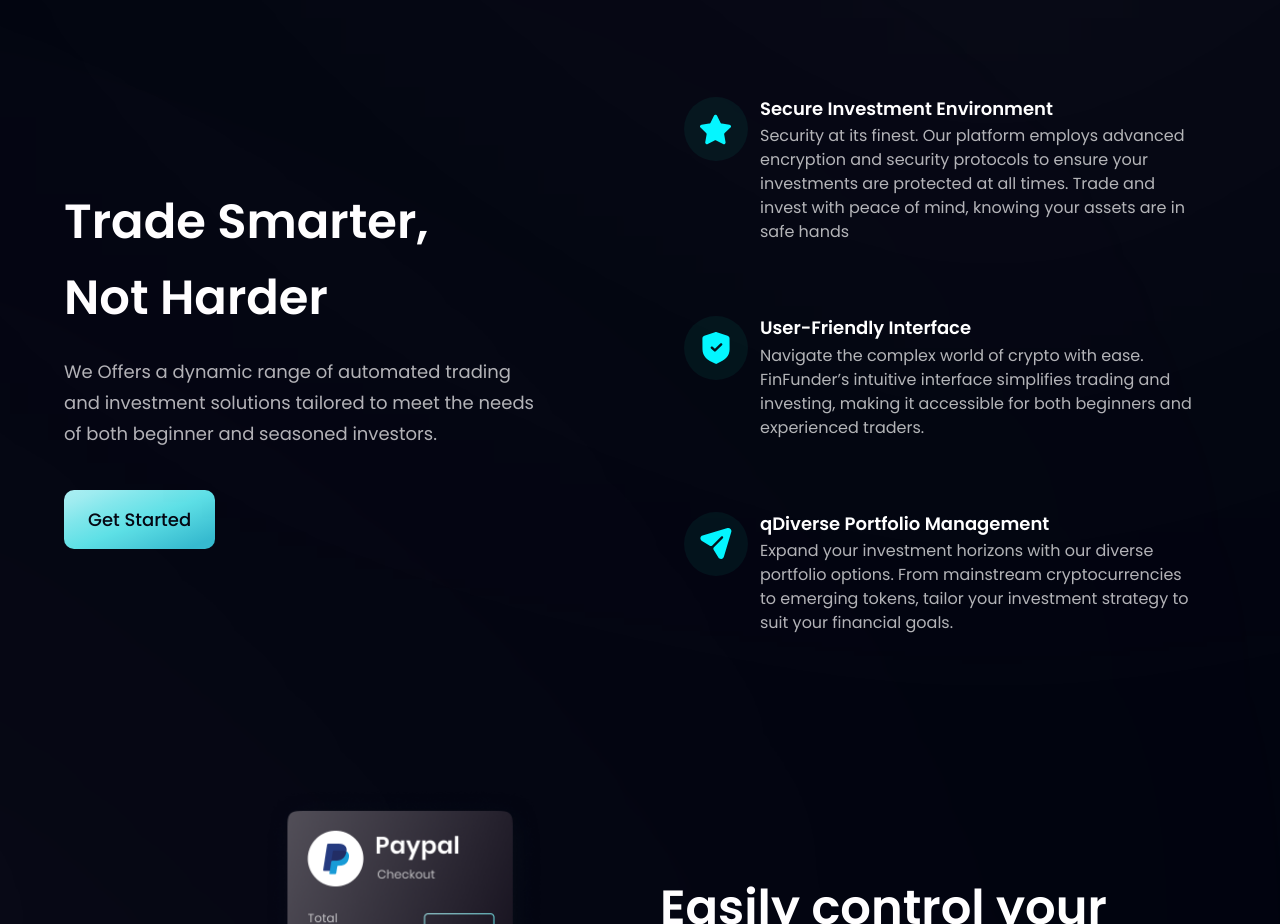
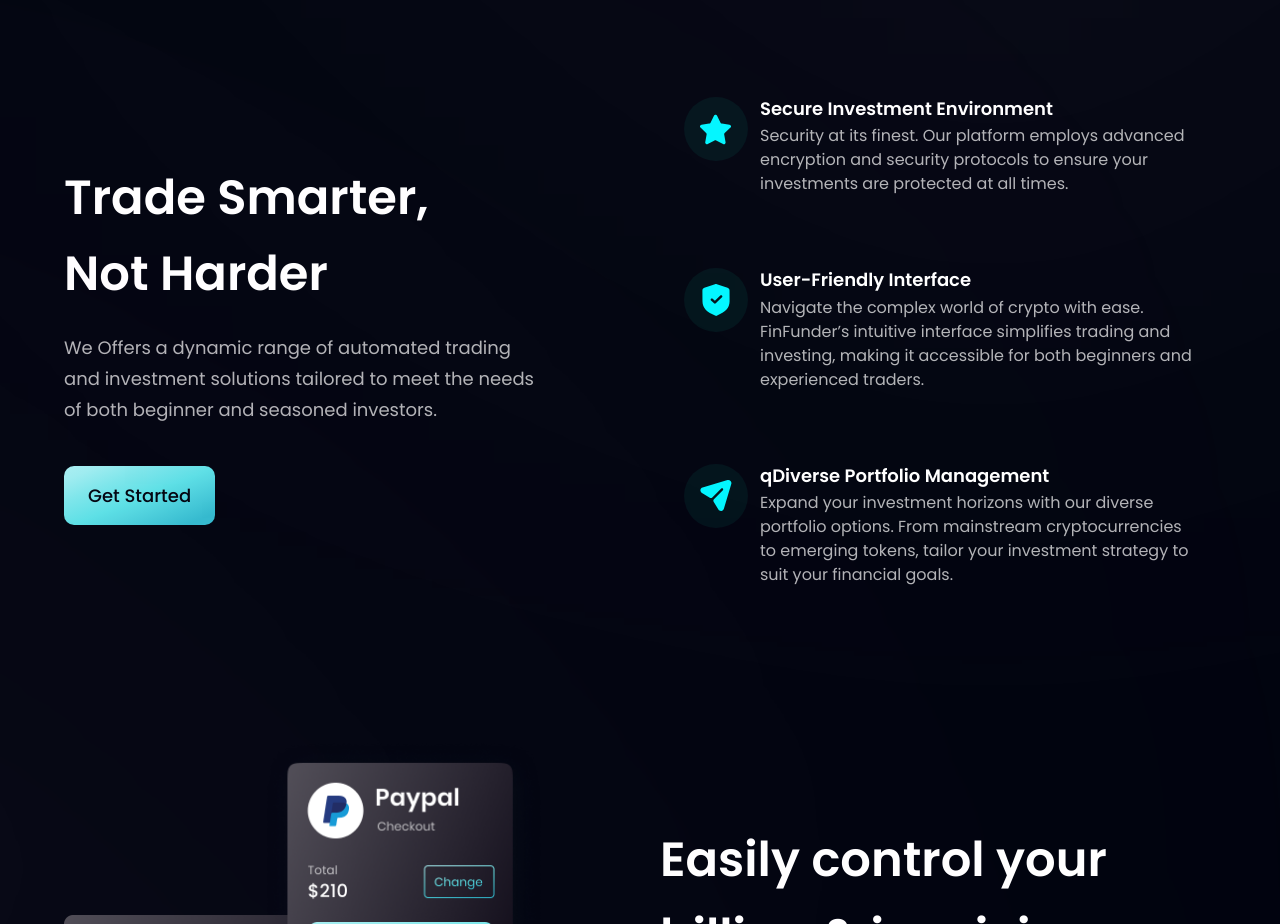
Before and after one commit to 6ix78/BigL, a React (Vite) app: page / in a window 1280 px wide. Shown: the part 1000-1924 px from the top of the page. Built offline with nearby package versions, Linux system fonts and the light colour scheme.

Commit message:
Update index.jsp

```diff
--- a/src/constants/index.js
+++ b/src/constants/index.js
@@ -53,7 +53,7 @@ export const features = [
     icon: star,
     title: "Secure Investment Environment",
     content:
-      "Security at its finest. Our platform employs advanced encryption and security protocols to ensure your investments are protected at all times. Trade and invest with peace of mind, knowing your assets are in safe hands",
+      "Security at its finest. Our platform employs advanced encryption and security protocols to ensure your investments are protected at all times.",
   },
   {
     id: "feature-1",
```
